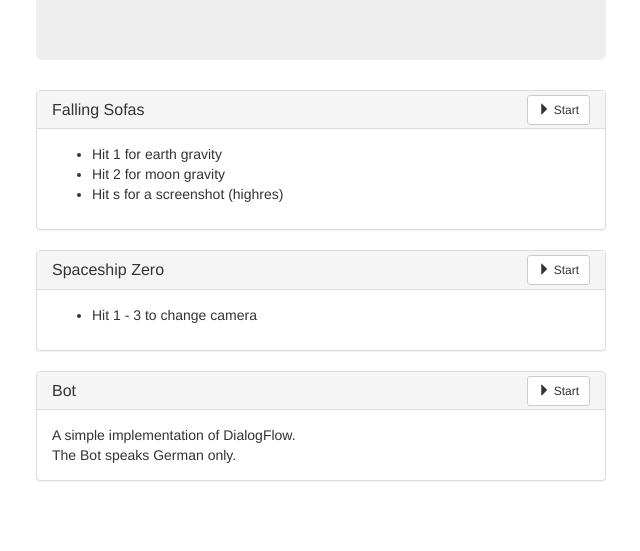
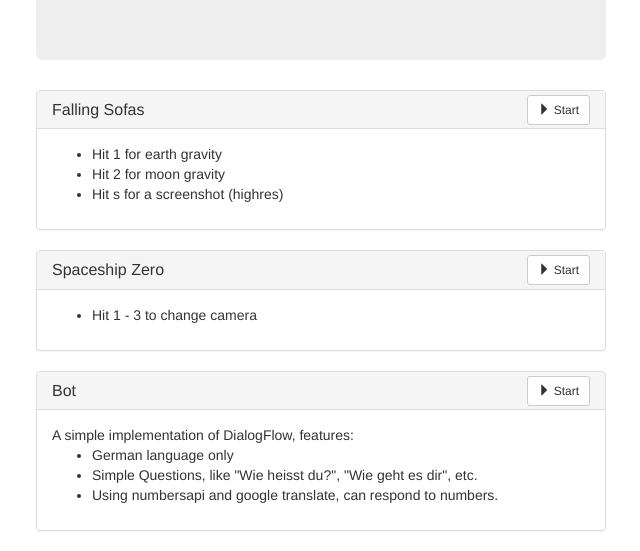
Before and after one commit to d-trattner/d-trattner.github.io, a plain HTML site: page index.html in a window 1280 px wide. Shown: the part 250-801 px from the top of the page, without its empty margins (319-959 px from the left). Drawn offline with nearby package versions, Linux system fonts and the light colour scheme.

Commit message:
extended description of bot

```diff
--- a/index.html
+++ b/index.html
@@ -85,8 +85,12 @@
                 </h3>
             </div>
             <div class="panel-body">
-                A simple implementation of DialogFlow.<br/>
-                The Bot speaks German only.
+                A simple implementation of DialogFlow, features:<br/>
+                <ul>
+                    <li>German language only</li>
+                    <li>Simple Questions, like "Wie heisst du?", "Wie geht es dir", etc. </li>
+                    <li>Using numbersapi and google translate, can respond to numbers.</li>
+                </ul>
             </div>
         </div>
 
```
